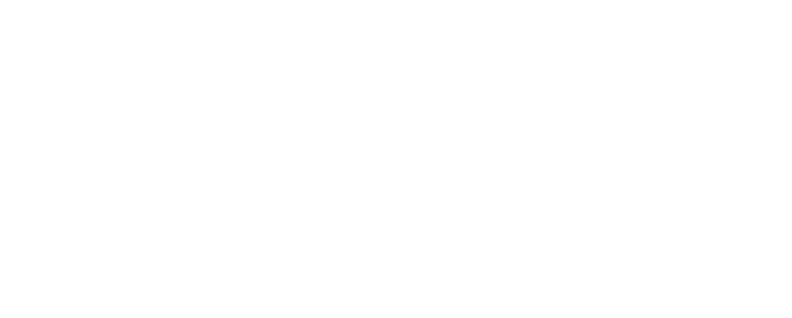
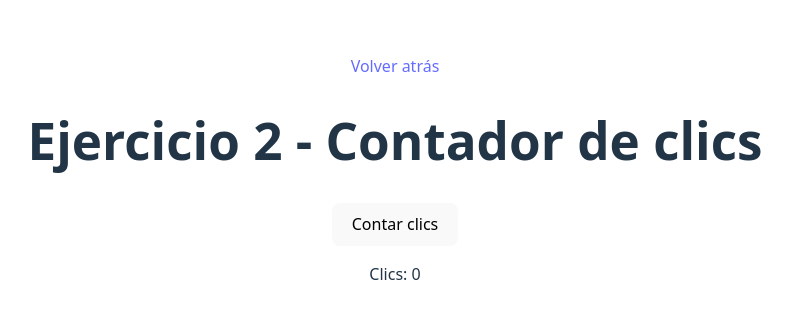
Before and after one commit to lorenazr98/ejercicios-react, a React (Vite) app: page /ejercicio2 in a window 1280 px wide. Before the commit this address had no page. Shown: the part 222-540 px from the top of the page, without its empty margins (245-1037 px from the left). Built offline with nearby package versions, Linux system fonts and the light colour scheme.

Commit message:
Ejercicio 2

```diff
--- a/src/App.jsx
+++ b/src/App.jsx
@@ -1,14 +1,16 @@
 import './App.css'
 import { Routes, Route } from 'react-router-dom'
 import Ejercicio1 from './components/Ejercicio1'
+import Ejercicio2 from './components/Ejercicio2'
 import Home from './components/Home'
 
 function App() {
   return (
     <>
       <Routes>
+        <Route path='/' element={<Home/>}/>
         <Route path='/ejercicio1' element={<Ejercicio1/>}/>
-        <Route path='/' element={<Home/>}/>
+        <Route path='/ejercicio2' element={<Ejercicio2/>}/>
       </Routes>
     </>
   )
--- a/src/components/Ejercicio1.jsx
+++ b/src/components/Ejercicio1.jsx
@@ -1,4 +1,5 @@
 import { useState, useEffect } from "react";
+import { Link } from "react-router-dom";
 
 function Ejercicio1() {
 
@@ -20,6 +21,7 @@
 
     return (
         <div>
+            <Link to="/">Volver atrás</Link>
             <h1>Ejercicio 1 - Cambiador de color de fondo</h1>
             <button onClick={changeBackground}>Cambiar color</button>
         </div>
--- /dev/null
+++ b/src/components/Ejercicio2.jsx
@@ -0,0 +1,22 @@
+import { useState } from "react";
+import { Link } from "react-router-dom";
+
+function Ejercicio2() {
+
+    const [clics, setClics] = useState(0);
+
+    function contador() {
+        setClics(clics + 1)
+    }
+
+    return (
+        <div>
+            <Link to="/">Volver atrás</Link>
+            <h1>Ejercicio 2 - Contador de clics</h1>
+            <button onClick={contador}>Contar clics</button>
+            <p>Clics: {clics}</p>
+        </div>
+    )
+}
+
+export default Ejercicio2;
```
